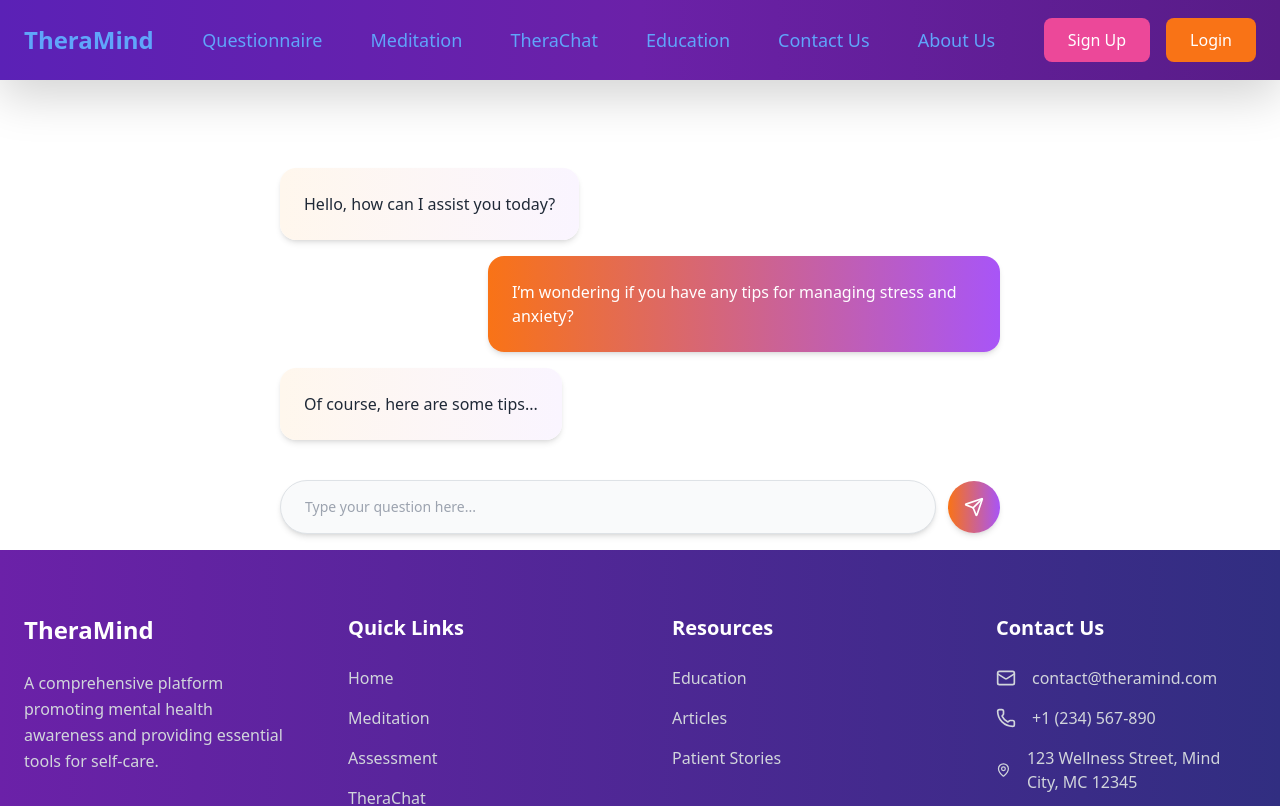
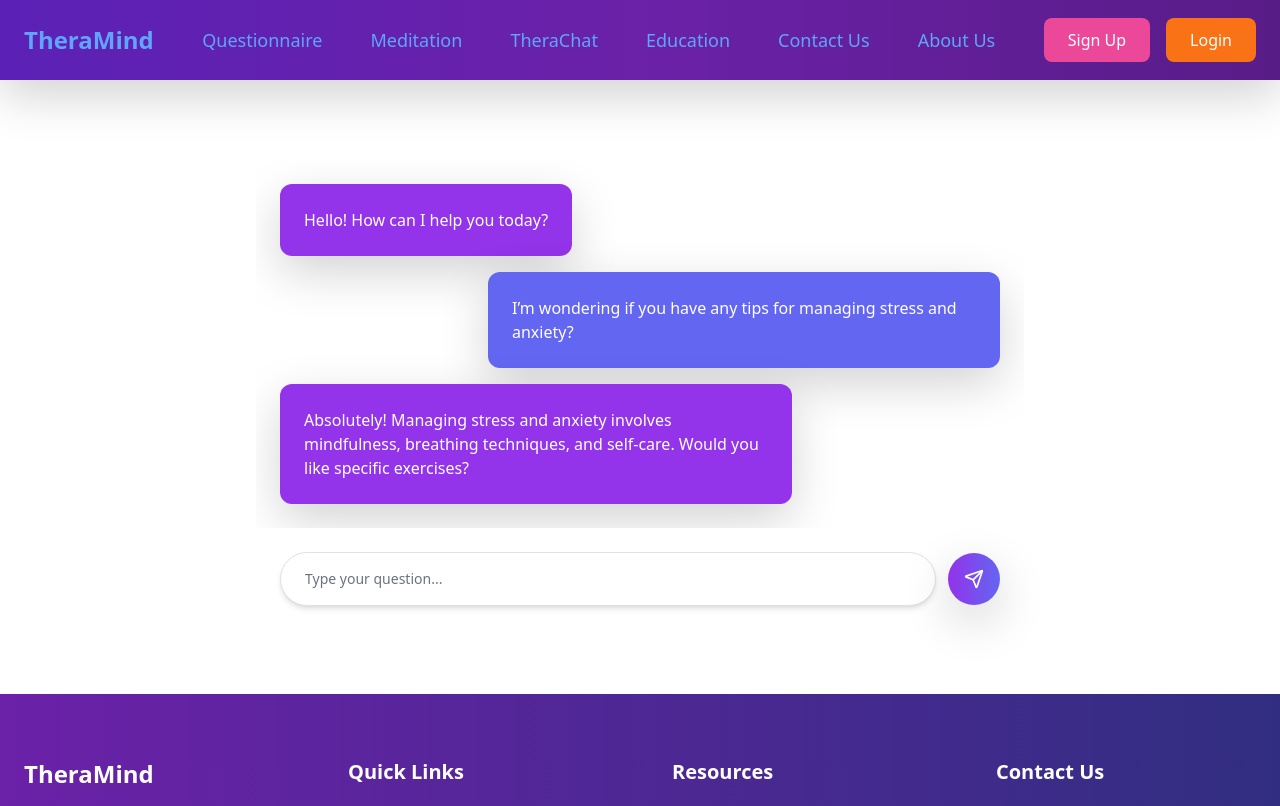
Before and after one commit to poetabdullah/theramind, a React (Create React App) app: page /therachat in a window 1280 px wide. Shown: the top 806 px of the page. Built offline with nearby package versions, Linux system fonts and the light colour scheme; no server answers.

Commit message:
installed gemini

```diff
--- a/package.json
+++ b/package.json
@@ -3,6 +3,7 @@
 	"version": "0.1.0",
 	"private": true,
 	"dependencies": {
+		"@google/generative-ai": "^0.22.0",
 		"@popperjs/core": "^2.11.8",
 		"@tinymce/tinymce-react": "^5.1.1",
 		"axios": "^1.7.9",
--- a/src/pages/TheraChat.js
+++ b/src/pages/TheraChat.js
@@ -3,63 +3,84 @@ import { Send } from "lucide-react";
 import Footer from "../components/Footer"; // Import Footer
 
 const TheraChat = () => {
+  const [messages, setMessages] = useState([
+    { text: "Hello! How can I help you today?", sender: "ai" },
+    {
+      text: "I’m wondering if you have any tips for managing stress and anxiety?",
+      sender: "user",
+    },
+    {
+      text: "Absolutely! Managing stress and anxiety involves mindfulness, breathing techniques, and self-care. Would you like specific exercises?",
+      sender: "ai",
+    },
+  ]);
+  const [input, setInput] = useState("");
   const [hideHeadline, setHideHeadline] = useState(false);
 
+  const sendMessage = () => {
+    if (input.trim() !== "") {
+      setMessages([...messages, { text: input, sender: "user" }]);
+      setInput("");
+    }
+  };
+
   return (
-    <div className="min-h-screen bg-white flex flex-col">
+    <div className="min-h-screen bg-white text-gray-900 flex flex-col">
       {/* Header */}
       {!hideHeadline && (
-        <div className="absolute top-4 text-center w-full">
-          <h1 className="text-3xl font-bold text-orange-600">
-            What can I help with?
+        <div className="absolute top-6 text-center w-full">
+          <h1 className="text-3xl font-semibold text-indigo-600">
+            How can I assist you today?
           </h1>
         </div>
       )}
 
-      {/* Chat area */}
-      <div className="flex-1 w-full max-w-3xl p-6 space-y-4 overflow-y-auto mt-16 mx-auto">
-        {/* Assistant message */}
-        <div className="flex items-start">
-          <div className="bg-gradient-to-r from-orange-50 to-purple-50 text-gray-800 rounded-2xl p-4 shadow-md max-w-lg animate-fade-in">
-            Hello, how can I assist you today?
+      {/* Chat Container */}
+      <div className="flex-1 w-full max-w-3xl p-6 space-y-4 overflow-y-auto mt-20 mx-auto">
+        {messages.map((msg, index) => (
+          <div
+            key={index}
+            className={`flex ${
+              msg.sender === "user" ? "justify-end" : "items-start"
+            } animate-fade-in`}
+            onAnimationEnd={() => setHideHeadline(true)}
+          >
+            <div
+              className={`${
+                msg.sender === "user"
+                  ? "bg-indigo-500 text-white"
+                  : "bg-purple-600 text-white"
+              } rounded-xl p-4 shadow-lg max-w-lg`}
+            >
+              {msg.text}
+            </div>
           </div>
-        </div>
-
-        {/* User message */}
-        <div className="flex items-end justify-end">
-          <div className="bg-gradient-to-r from-orange-500 to-purple-500 text-white rounded-2xl p-4 shadow-md max-w-lg animate-fade-in">
-            I’m wondering if you have any tips for managing stress and anxiety?
-          </div>
-        </div>
-
-        {/* Assistant reply */}
-        <div
-          className="flex items-start animate-fade-in"
-          onAnimationEnd={() => setHideHeadline(true)}
-        >
-          <div className="bg-gradient-to-r from-orange-50 to-purple-50 text-gray-800 rounded-2xl p-4 shadow-md max-w-lg">
-            Of course, here are some tips...
-          </div>
-        </div>
+        ))}
       </div>
 
-      {/* Input area */}
-      <div className="w-full max-w-3xl px-4 py-3 flex items-center space-x-3 mx-auto">
+      {/* Input Box */}
+      <div className="w-full max-w-3xl px-4 py-4 flex items-center space-x-3 mx-auto">
         <input
           type="text"
-          className="flex-1 bg-gray-50 border border-gray-300 rounded-full py-3 px-6 focus:outline-none focus:ring-2 focus:ring-orange-500 placeholder-gray-400 text-sm shadow-md"
-          placeholder="Type your question here..."
+          className="flex-1 bg-white text-gray-900 border border-indigo-400 rounded-full py-3 px-6 focus:outline-none focus:ring-2 focus:ring-indigo-500 placeholder-gray-500 text-sm shadow-md"
+          placeholder="Type your question..."
+          value={input}
+          onChange={(e) => setInput(e.target.value)}
+          onKeyDown={(e) => e.key === "Enter" && sendMessage()}
         />
         <button
-          className="bg-gradient-to-r from-orange-500 to-purple-500 text-white rounded-full p-3 shadow-md focus:outline-none focus:ring-2 focus:ring-orange-500 transition-transform transform hover:scale-105"
+          className="bg-gradient-to-r from-purple-600 to-indigo-500 text-white rounded-full p-3 shadow-lg focus:outline-none focus:ring-2 focus:ring-indigo-500 transition-transform transform hover:scale-105"
           aria-label="Send message"
+          onClick={sendMessage}
         >
           <Send className="w-5 h-5" />
         </button>
       </div>
 
-      {/* Footer at the bottom */}
-      <Footer />
+      {/* Footer with Extra Spacing */}
+      <div className="mt-16">
+        <Footer />
+      </div>
     </div>
   );
 };
```
Also changed, not shown: 1 other file (tests, documents, lock files or other folders).
